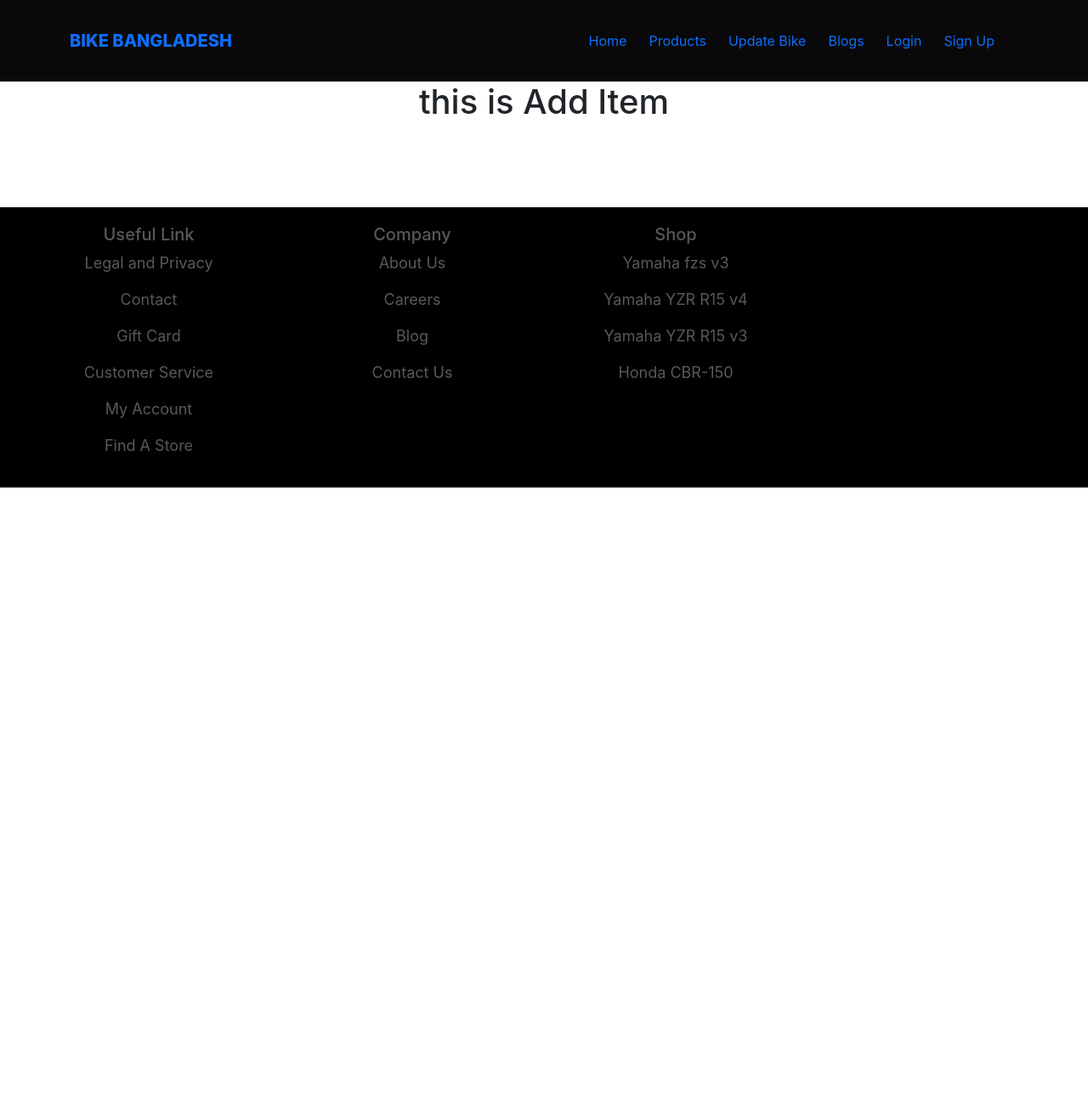
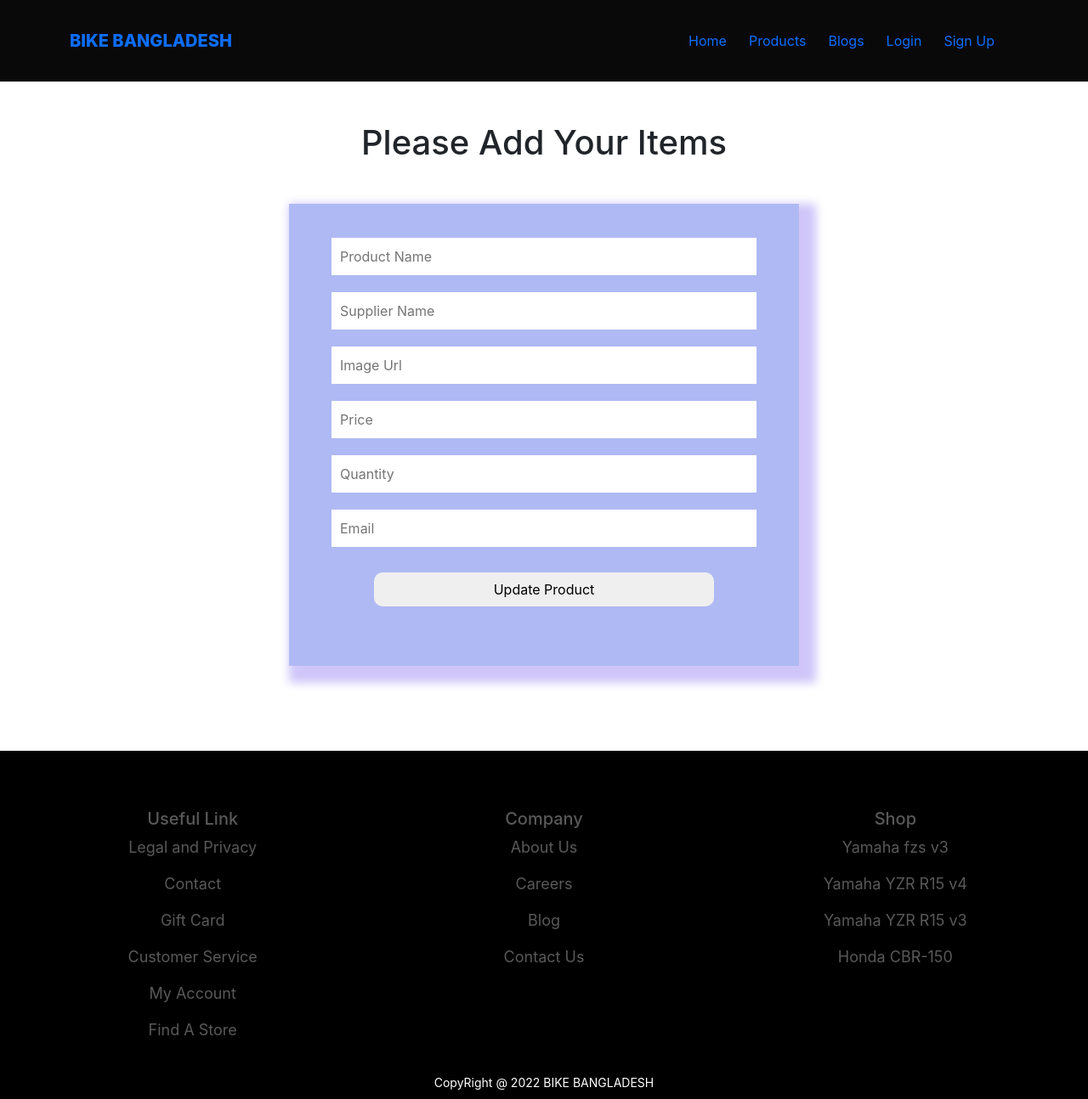
Before and after one commit to sazzadhossain1/bike-bangladesh-1, a React (Create React App) app: page /addItem in a window 1280 px wide. Shown: the whole page at 85% size. Before the commit the page ends 800 px from the top, so only its background shows below. Built offline with nearby package versions, Linux system fonts and the light colour scheme; no server answers.

Commit message:
currection somthing

```diff
--- a/src/App.js
+++ b/src/App.js
@@ -31,14 +31,14 @@ function App() {
         <Route path="/signup" element={<SignUp></SignUp>}></Route>
         <Route path="/login" element={<Login></Login>}></Route>
         <Route path="/products" element={<Products></Products>}></Route>
-        <Route
+        {/* <Route
           path="/updateBike"
           element={
             <RequireAuth>
               <UpdateBike></UpdateBike>
             </RequireAuth>
           }
-        ></Route>
+        ></Route> */}
         <Route path="/*" element={<NotFound></NotFound>}></Route>
       </Routes>
       <Footer></Footer>
--- /dev/null
+++ b/src/components/AddItem/AddItem.css
@@ -0,0 +1,32 @@
+.main-div{
+    margin-top: 40px;
+
+}
+.inpur-field{
+    background-color: rgb(175, 185, 243);
+    width: 600px;
+    margin: auto;
+    padding: 20px;
+    margin-bottom: 100px;
+    box-shadow: 10px 10px 10px 10px rgba(49, 8, 230, 0.233);
+
+}
+.input {
+  width: 500px;
+  margin-top: 20px;
+  padding: 10px;
+  border: none;
+}
+.update-button{
+    width: 400px;
+    margin-top: 30px;
+    margin-bottom: 50px;
+    border: none;
+    height: 40px;
+    border-radius: 10px;
+}
+
+.update-button:hover{
+    background-color: rgb(104, 160, 233);
+    color: white;
+}
--- a/src/components/AddItem/AddItem.js
+++ b/src/components/AddItem/AddItem.js
@@ -1,11 +1,29 @@
-import React from 'react';
+import React from "react";
+import "./AddItem.css";
 
 const AddItem = () => {
-    return (
-        <div>
-            <h1>this is Add Item</h1>
+  return (
+    <div className="main-div">
+      <h1 className="m-5">Please Add Your Items</h1>
+      <form className="inpur-field">
+        <div className="input-div">
+          <input className="input" type="text" placeholder="Product Name" />
+          <br />
+          <input className="input" type="text" placeholder="Supplier Name" />
+          <br />
+          <input className="input" type="text" placeholder="Image Url" />
+          <br />
+          <input className="input" type="text" placeholder="Price" />
+          <br />
+          <input className="input" type="text" placeholder="Quantity" />
+          <br />
+          <input className="input" type="text" placeholder="Email" />
+          <br />
         </div>
-    );
+          <button className="update-button">Update Product</button>
+      </form>
+    </div>
+  );
 };
 
 export default AddItem;
--- a/src/components/Footer/Footer.css
+++ b/src/components/Footer/Footer.css
@@ -1,17 +1,19 @@
-/* .colum{
-    float: left;
-    width: 25%;
-    padding: 20px;
-    margin-top: 50px;
-} */
 
+.parent-div{
+    background-color: black;
+    height: 410px;
+
+}
 .colum{
     display: grid;
-    grid-template-columns: repeat(4, 1fr);
-    margin-top: 100px;
-    background-color: black;
+    grid-template-columns: repeat(3, 1fr);
     padding: 20px;
+
     color: rgba(245, 245, 245, 0.363);
     font-size: large;
+    margin: auto;
 
 }
+.CopyRight{
+    color: white;
+}
--- a/src/components/Footer/Footer.js
+++ b/src/components/Footer/Footer.js
@@ -2,10 +2,13 @@ import React from "react";
 import "./Footer.css";
 
 const Footer = () => {
+  const today = new Date();
+  const year = today.getFullYear();
   return (
     <div>
+      <div className="parent-div">
         <div className="colum">
-        <div className="">
+          <div className="mt-5">
             <h5>Useful Link</h5>
             <p>Legal and Privacy</p>
             <p>Contact</p>
@@ -15,7 +18,7 @@ const Footer = () => {
             <p>Find A Store</p>
           </div>
 
-        <div className="" >
+          <div className="mt-5">
             <h5>Company</h5>
             <p>About Us</p>
             <p>Careers</p>
@@ -23,7 +26,7 @@ const Footer = () => {
             <p>Contact Us</p>
           </div>
 
-        <div className="">
+          <div className="mt-5">
             <h5>Shop</h5>
             <p>Yamaha fzs v3</p>
             <p>Yamaha YZR R15 v4</p>
@@ -31,6 +34,10 @@ const Footer = () => {
             <p>Honda CBR-150</p>
           </div>
         </div>
+        <p className="CopyRight">
+          <small>CopyRight @ {year} BIKE BANGLADESH</small>
+        </p>
+      </div>
     </div>
   );
 };
--- a/src/components/Header/Header.js
+++ b/src/components/Header/Header.js
@@ -27,9 +27,9 @@ const Header = () => {
               <Nav.Link className="text-primary" as={Link} to="/products">
                 Products
               </Nav.Link>
-              <Nav.Link className="text-primary" as={Link} to="/updateBike">
+              {/* <Nav.Link className="text-primary" as={Link} to="/updateBike">
               Update Bike
-              </Nav.Link>
+              </Nav.Link> */}
               <Nav.Link className="text-primary" as={Link} to="/blogs">
                 Blogs
               </Nav.Link>
--- a/src/components/Home/Home.css
+++ b/src/components/Home/Home.css
@@ -3,6 +3,16 @@
     background-repeat: no-repeat;
     background-size:cover;
     height: 700px;
+    padding: 100px;
+
+
+}
+
+.banner-title{
+    margin-right: 800px;
+    color:rgb(34, 25, 122)
+
+
 }
 
 .products{
--- a/src/components/Home/Home.js
+++ b/src/components/Home/Home.js
@@ -27,7 +27,15 @@ const Home = () => {
   }, []);
   return (
     <div>
-      <div className="home-container"></div>
+      <div className="home-container">
+        <div className="banner-title">
+          <div className="title">
+            <h3>The Racing Horse Back</h3>
+            <h1>Ultimate Horse on track</h1>
+            <h2>HONDA CBR</h2>
+          </div>
+        </div>
+      </div>
 
       <div className="products">
         {products.map((product) => (
@@ -91,7 +99,7 @@ const Home = () => {
         <hr />
       </section>
       <section className="mileage-section">
-        <p style={{color: 'red'}}>For More Mileage</p>
+        <p style={{ color: "red" }}>For More Mileage</p>
         <h3 className="mb-5">Best Mileage Bike</h3>
         <div className="mileage-bike">
           <div>
--- a/src/components/NotFound/NotFound.css
+++ b/src/components/NotFound/NotFound.css
@@ -1,4 +1,3 @@
 .not-found img{
     height: 500px;
-
 }
--- a/src/components/ProductData/ProductData.css
+++ b/src/components/ProductData/ProductData.css
@@ -31,6 +31,11 @@
     border-radius: 5px;
 }
 
+.order-button:hover{
+    background-color: rgb(148, 188, 248);
+    color: white;
+}
+
 .order-button a{
     text-decoration: none;
     color: black;
```
Lines whose indentation alone changed are shown as unchanged.
